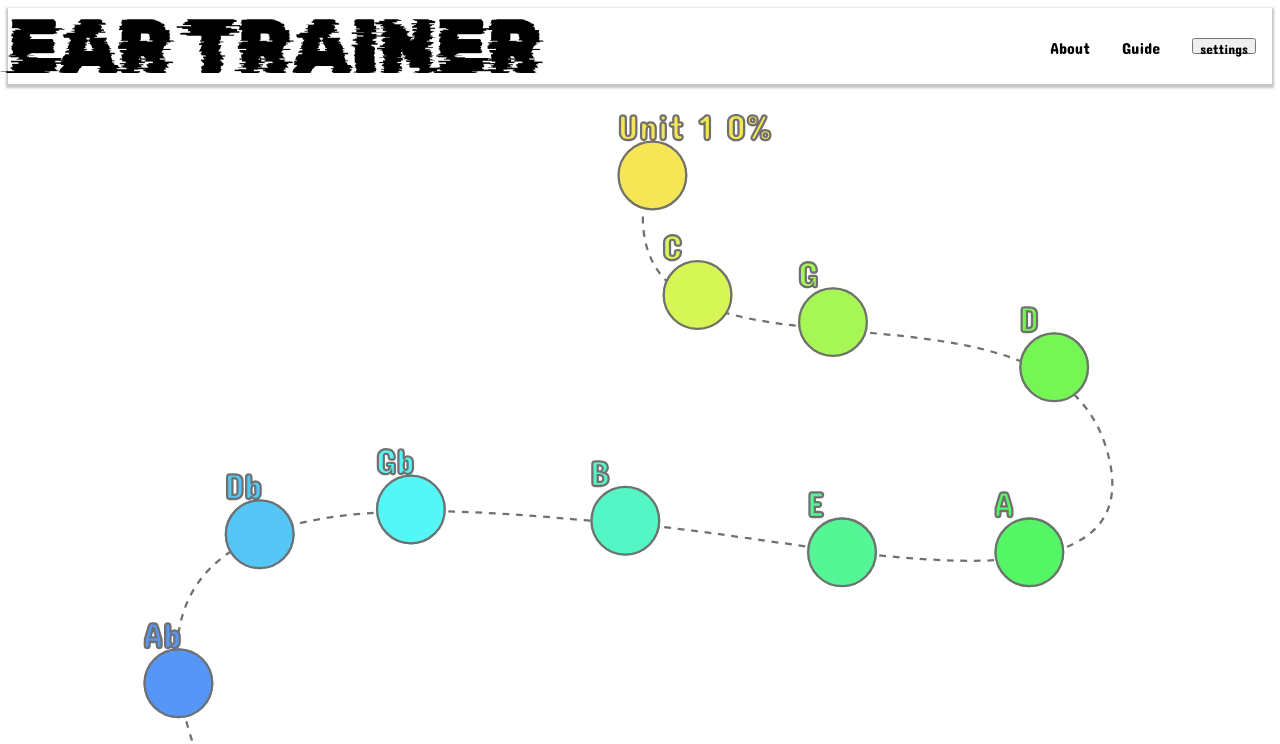
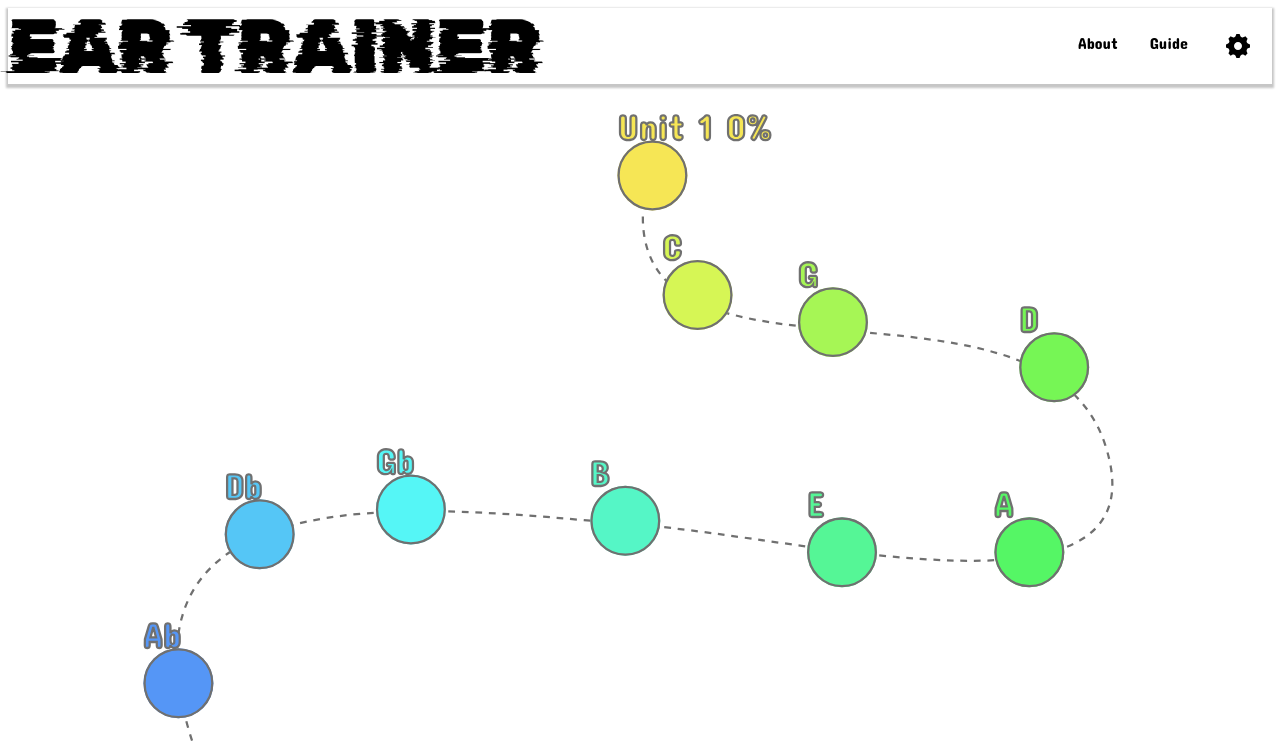
Before and after one commit to charper11/EarNote, a React (Create React App) app in the folder earnote-ui/: page / in a window 1280 px wide. Shown: the top 744 px of the page. Built offline with nearby package versions, Linux system fonts and the light colour scheme.

Commit message:
settings button image

```diff
--- a/earnote-ui/src/Components/Header.css
+++ b/earnote-ui/src/Components/Header.css
@@ -2,6 +2,12 @@
     text-transform: uppercase;
     font-size: 6vw;
     font-family: 'Rubik_Glitch';
+    cursor: pointer;
+}
+
+.settingButton {
+    border: 0;
+    background-color: #fff;
     cursor: pointer;
 }
 
--- a/earnote-ui/src/Components/Header.js
+++ b/earnote-ui/src/Components/Header.js
@@ -27,7 +27,11 @@ const Header = ({toggleSettings}) => {
                 <ul>
                     <li><Link to="/about">About</Link></li>
                     <li><Link to="/guide">Guide</Link></li>
-                    <li><button onClick={toggleSettings}>settings</button></li>
+                    <li>
+                        <button className="settingButton" onClick={toggleSettings}>
+                            <svg xmlns="http://www.w3.org/2000/svg" width="24" height="24" viewBox="0 0 24 24"><path d="M24 13.616v-3.232c-1.651-.587-2.694-.752-3.219-2.019v-.001c-.527-1.271.1-2.134.847-3.707l-2.285-2.285c-1.561.742-2.433 1.375-3.707.847h-.001c-1.269-.526-1.435-1.576-2.019-3.219h-3.232c-.582 1.635-.749 2.692-2.019 3.219h-.001c-1.271.528-2.132-.098-3.707-.847l-2.285 2.285c.745 1.568 1.375 2.434.847 3.707-.527 1.271-1.584 1.438-3.219 2.02v3.232c1.632.58 2.692.749 3.219 2.019.53 1.282-.114 2.166-.847 3.707l2.285 2.286c1.562-.743 2.434-1.375 3.707-.847h.001c1.27.526 1.436 1.579 2.019 3.219h3.232c.582-1.636.75-2.69 2.027-3.222h.001c1.262-.524 2.12.101 3.698.851l2.285-2.286c-.744-1.563-1.375-2.433-.848-3.706.527-1.271 1.588-1.44 3.221-2.021zm-12 2.384c-2.209 0-4-1.791-4-4s1.791-4 4-4 4 1.791 4 4-1.791 4-4 4z"/></svg>
+                        </button>
+                    </li>
                 </ul>
             </div>
         </nav>
```
